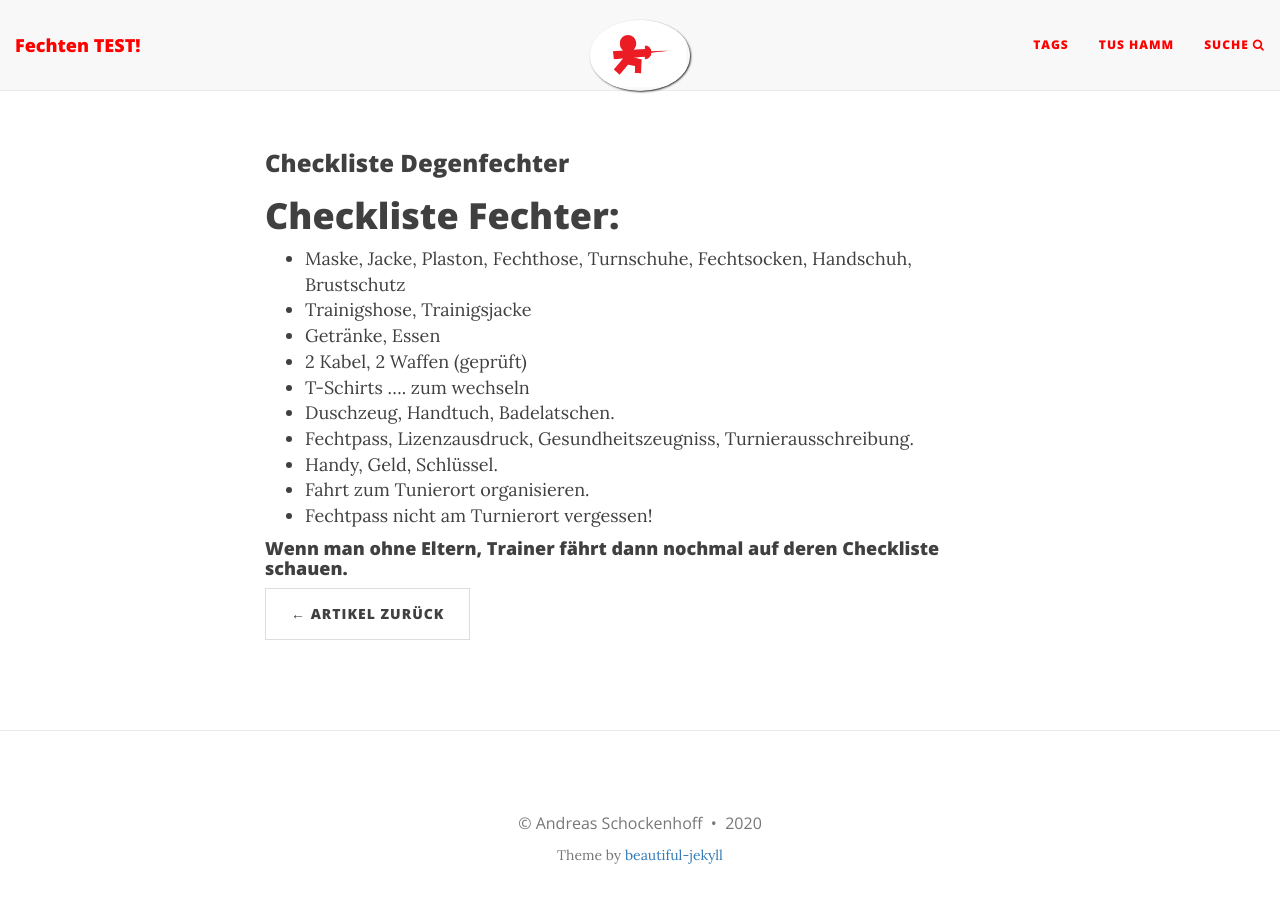
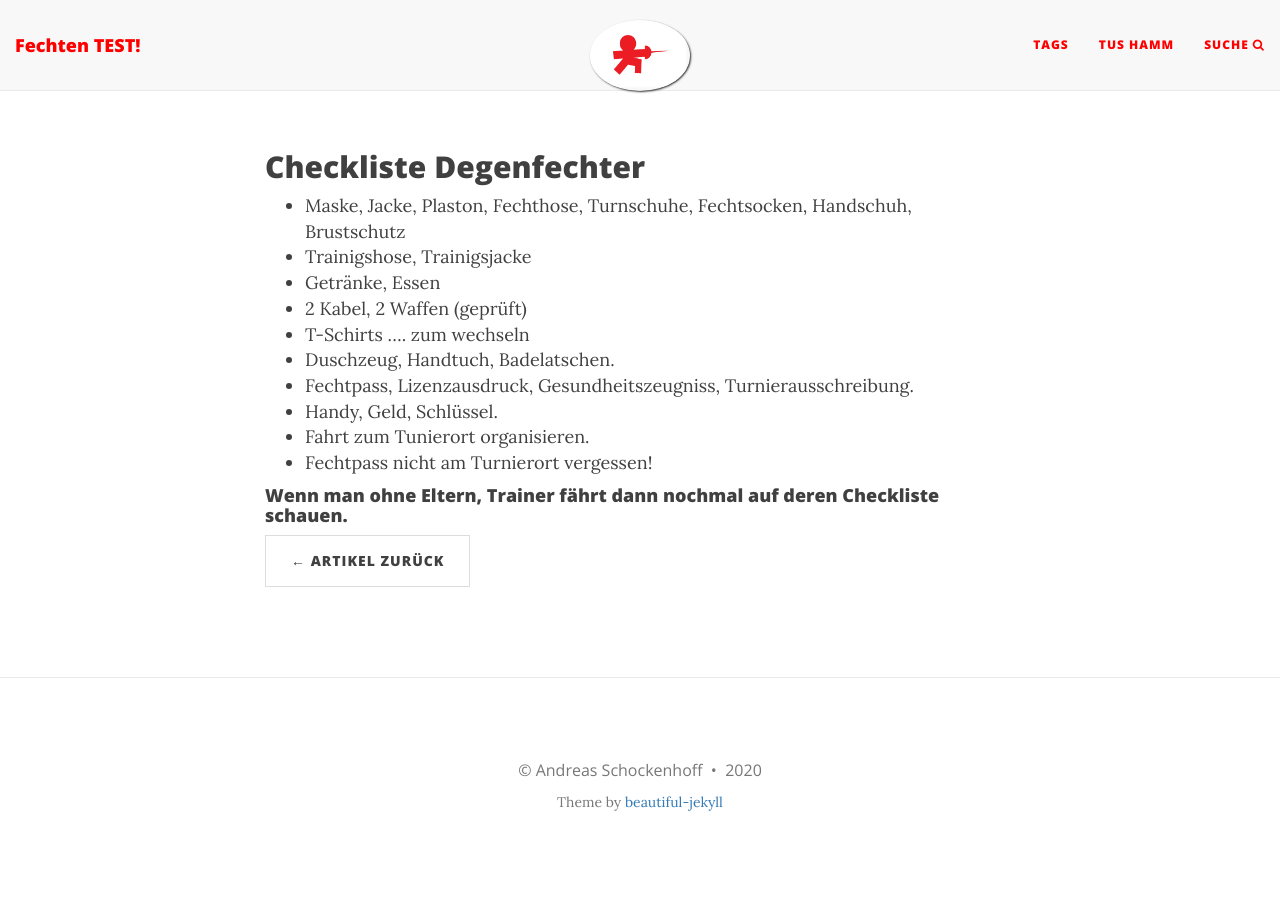
Before and after one commit to test-blog-fechten/test-blog-fechten.github.io, a Jekyll site: the page built from _posts/2020-04-15-checkliste.md, in a window 1280 px wide. Built offline with Jekyll 4.4.1, drawn with Linux system fonts in a browser that asks for light colours; nearby versions of some CDN libraries.

Commit message:
expand post

```diff
--- a/_posts/2020-04-15-checkliste.md
+++ b/_posts/2020-04-15-checkliste.md
@@ -1,13 +1,11 @@
 ---
 layout: post
-title: YoYo spielen
+title: Checkliste Degenfechter
 tags: [TRP,SuchtTag] <!--- Degen,Checklisten --->
 author: Andreas Schockenhoff
 email: ASchockenhoff@fechten-hamm.de
 ---
-### Checkliste Degenfechter
-
-# Checkliste Fechter:
+## Checkliste Degenfechter
 * Maske, Jacke, Plaston, Fechthose, Turnschuhe, Fechtsocken, Handschuh, Brustschutz
 * Trainigshose, Trainigsjacke
 * Getränke, Essen
```
